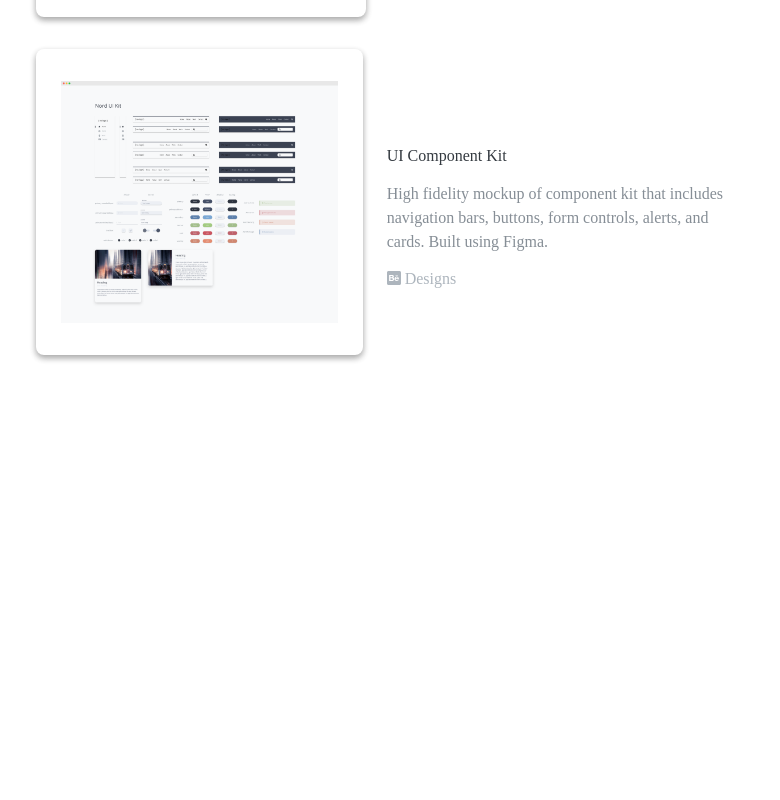
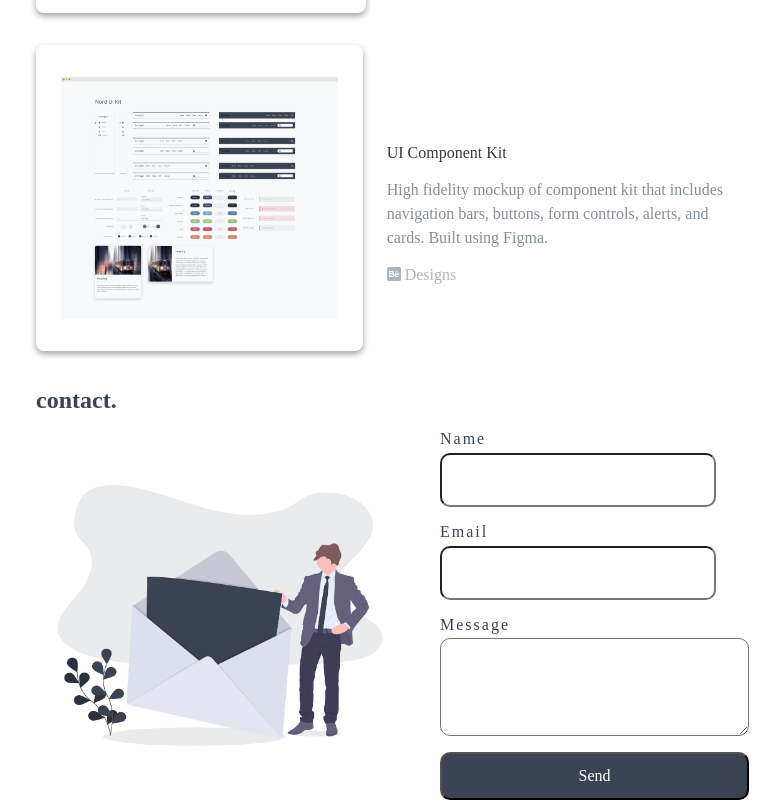
Before and after one commit to tuantruong625/portfolio, a Vue app: page / in a window 1280 px wide. Shown: the part 1802-2602 px from the top of the page, without its empty margins (260-1040 px from the left). Before the commit the page ends 2173 px from the top, so only its background shows below. Built offline with nearby package versions, Linux system fonts and the light colour scheme.

Commit message:
Create contact section

```diff
--- a/src/App.vue
+++ b/src/App.vue
@@ -37,6 +37,7 @@
     <About />
     <Skills />
     <Project />
+    <Contact />
   </div>
 </template>
 
@@ -45,6 +46,7 @@ import Hero from '@/components/hero/Hero.vue';
 import About from '@/components/about/About.vue';
 import Skills from '@/components/skills/Skills.vue';
 import Project from '@/components/projects/Projects.vue';
+import Contact from '@/components/contact/Contact.vue';
 
 export default {
   components: {
@@ -52,6 +54,7 @@ export default {
     About,
     Skills,
     Project,
+    Contact,
   },
   data() {
     return {
--- a/src/components/about/About.vue
+++ b/src/components/about/About.vue
@@ -10,7 +10,7 @@
         </p>
         <p id="skills" class="about__text--email">tuan.truong.dsgn@gmail.com</p>
       </div>
-      <img class="about__image" id="about" src="@/assets/undraw_web_developer_p3e5.png" alt="web">
+      <img class="about__image"  src="@/assets/undraw_web_developer_p3e5.png" alt="web">
       <h2 class="header-text">skills.</h2>
     </div>
   </div>
--- /dev/null
+++ b/src/components/contact/Contact.vue
@@ -0,0 +1,140 @@
+<template>
+  <div class="container contact">
+    <img class="contact__image" src="@/assets/undraw_envelope_n8lc.png" alt="web">
+    <form class="contact__form">
+      <div class="contact__form-group">
+        <label for="name" class="contact__form-label">
+          Name
+        </label>
+        <input v-model="name" type="text" name="name" class="contact__form-input">
+      </div>
+
+      <div class="contact__form-group">
+        <label for="email" class="contact__form-label">
+          Email
+        </label>
+        <input v-model="email" type="text" name="email" class="contact__form-input">
+      </div>
+
+      <div class="contact__form-group">
+        <label for="message" class="contact__form-label">
+          Message
+        </label>
+        <textarea
+          id=""
+          v-model="message"
+          name="message"
+          cols="32"
+          rows="5"
+          class="contact__form-text-area"
+        />
+      </div>
+
+      <button class="contact__form-submit" type="submit">
+        Send
+      </button>
+    </form>
+  </div>
+</template>
+
+<script>
+export default {
+  data() {
+    return {
+      name: null,
+      email: null,
+      message: null,
+    };
+  },
+};
+</script>
+
+<style>
+.contact {
+  display: grid;
+  grid-gap: 20px;
+  margin-top: 1rem;
+  grid-template-areas:
+  'contact contact';
+  justify-items: center;
+  align-items: center;
+}
+
+.contact__image {
+  width: 25rem;
+  height: auto;
+}
+
+.contact__form {
+  display: flex;
+  flex-direction: column;
+  align-items: flex-start;
+  justify-content: center;
+}
+
+.contact__form-group {
+  display: flex;
+  flex-direction: column;
+  justify-content: flex-start;
+  align-items: flex-start;
+  margin-bottom: 1rem;
+}
+
+.contact__form-label {
+  color: #3B4252;
+  letter-spacing: 2px;
+  margin-bottom: 0.25rem;
+}
+
+.contact__form-input {
+  width: 15rem;
+  border-radius: 10px;
+  outline: none;
+  padding: 1rem;
+}
+
+.contact__form-text-area {
+  border-radius: 10px;
+
+}
+
+.contact__form-submit {
+  margin: 0 auto;
+  width: 100%;
+  height: 3rem;
+  border-radius: 10px;
+  background: #3B4252;
+  color: #fff;
+}
+
+@media (max-width: 700px) {
+  .contact {
+    grid-template-areas:
+      'contact';
+  }
+
+  .contact__image {
+    width: 20rem;
+    height: auto;
+  }
+}
+
+@media (max-width: 500px) {
+  .contact {
+    grid-template-areas:
+      'contact';
+  }
+
+  .contact__image {
+    width: 15rem;
+    height: auto;
+  }
+
+}
+
+.contact-header {
+  margin-left: 1rem;
+  margin-bottom: 0;
+}
+
+</style>
--- a/src/components/hero/Hero.vue
+++ b/src/components/hero/Hero.vue
@@ -10,11 +10,11 @@
       </a>
     </h1>
     <a
-      href="#"
+      href="#projects"
       class="btn btn---white btn--animated">
       Check out my work 👇
     </a>
-    <div class="social social--animated">
+    <div class="social social--animated" id="about">
       <a href="https://www.linkedin.com/in/tuanntruong/"><font-awesome-icon class="social__links" :icon="[ 'fab', 'linkedin' ]" /></a>
       <a href="https://github.com/tuantruong625"><font-awesome-icon class="social__links" :icon="[ 'fab', 'github' ]" /></a>
       <a href="https://www.behance.net/tuanntruong/"><font-awesome-icon class="social__links" :icon="[ 'fab', 'behance-square' ]" /></a>
--- a/src/components/projects/Projects.vue
+++ b/src/components/projects/Projects.vue
@@ -1,5 +1,6 @@
 <template>
   <div class="container" id="projects">
+    <h2 class="header-text projects-header">projects.</h2>
     <div class="project">
       <div class="project__card">
         <img class="project__image" src="@/assets/modeler-screen.png" alt="web">
@@ -82,6 +83,7 @@
         </div>
       </div>
     </div>
+    <h2 class="header-text contact-header" id="contact">contact.</h2>
   </div>
 </template>
 
--- a/src/components/projects/projects.scss
+++ b/src/components/projects/projects.scss
@@ -5,6 +5,10 @@
   grid-template-areas:
   'image image text';
   padding: 1rem;
+
+  &:first-of-type {
+    padding-top: 0;
+  }
 
   &__detail {
     color: #3B4252;
@@ -57,8 +61,13 @@
     max-width: 85%;
     padding: 2rem;
   }
+}
 
+.projects-header {
+  margin-left: 1rem;
+  padding-top: 2rem;
 }
+
 @media(max-width: 700px) {
     .project {
       grid-template-areas:
--- a/src/components/skills/Skills.vue
+++ b/src/components/skills/Skills.vue
@@ -33,7 +33,6 @@
         <font-awesome-icon class="skills__icon--wireframe" :icon="[ 'fa', 'draw-polygon' ]" />
         Wireframes
       </div>
-      <h2 class="header-text">projects.</h2>
     </div>
   </div>
 </template>
```
Also changed, not shown: src/assets/undraw_envelope_n8lc.png (added), src/components/contact/contact.scss (added).
